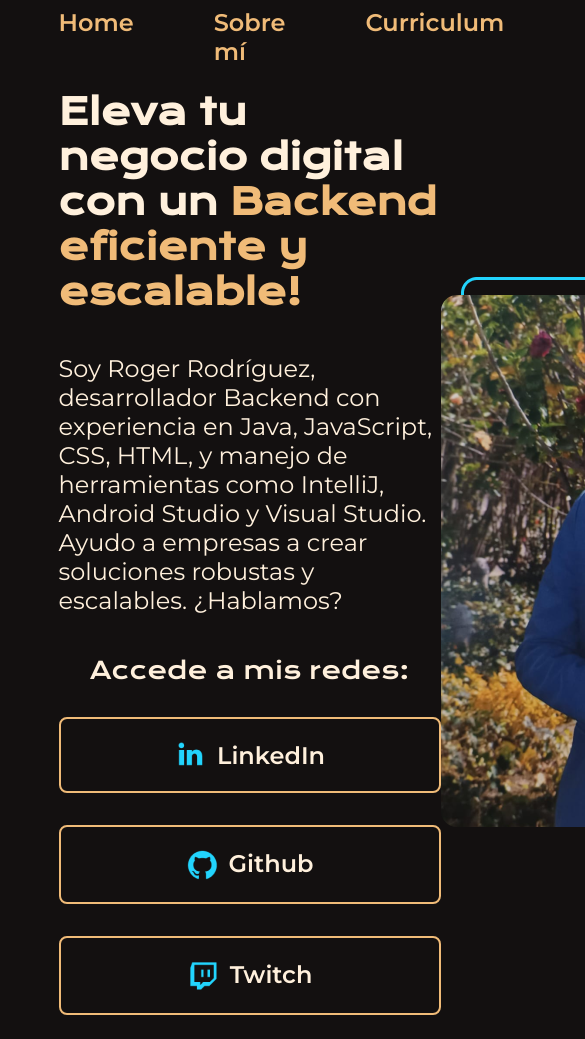
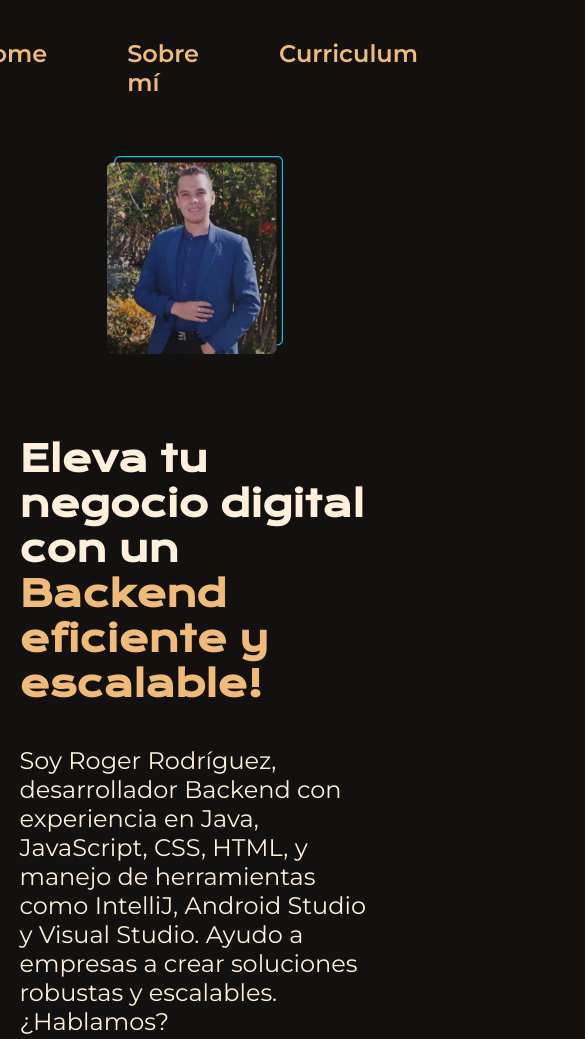
Before and after one commit to RogerLeo54/portafolio, a plain HTML site: page index.html in a window 390 px wide. Shown: the top 1039 px of the page, 585 px wide, since content can reach past the window. Drawn offline with nearby package versions, Linux system fonts and the light colour scheme.

Commit message:
se hace la pagina resposiva, adaptada a pantallas de dispositivos moviles

```diff
--- a/index.html
+++ b/index.html
@@ -41,7 +41,7 @@
             </div>
 
         </section>
-            <img src="./assets/Imagem.png" alt="imagen de Roger Rodriguez">
+            <img class="presentacion__imagen" src="./assets/Imagem.png" alt="imagen de Roger Rodriguez">
     </main>
     <footer class="footer">
         <p>Desarrollado por Roger Rodriguez, Alura Latam</p>
--- a/styles/style.css
+++ b/styles/style.css
@@ -34,7 +34,7 @@ body {
 
 .header__menu__link {
     font-family: var(--fuente-montserrat);
-    font-size: 24px;
+    font-size: 1.5rem;
     font-weight: 600;
     color: var(--color-terciario);
     text-decoration: none;
@@ -45,17 +45,18 @@ body {
     align-items: center;
     padding: 6% 15%;
     justify-content: space-between;
+    gap: 82px;
 }
 
 .presentacion__contenido {
-    width: 615px;
+    width: 50%;
     display: flex;
     flex-direction: column;
     gap: 40px;
 }
 
 .presentacion__contenido__titulo {
-    font-size: 36px;
+    font-size: 2.25rem;
     font-family: var(--fuente-krona);
 }
 
@@ -64,7 +65,7 @@ body {
 }
 
 .presentacion__contenido__texto {
-    font-size: 24px;
+    font-size: 1.5rem;
     font-family: var(--fuente-montserrat);
 }
 
@@ -78,17 +79,17 @@ body {
 
 .presentacion__enlaces__subtitulo {
     font-family: var(--fuente-krona);
-    font-size: 24px;
+    font-size: 1.5rem;
     font-weight: 400;
 }
 
 .presentacion__enlaces__link {
-    width: 378px;
+    width: 50%;
     text-align: center;
     padding: 21.5px 0;
     border-radius: 8px;
     font-family: var(--fuente-montserrat);
-    font-size: 24px;
+    font-size: 1.5rem;
     font-weight: 600;
     text-decoration: none;
     color: var(--color-secundario);
@@ -103,12 +104,35 @@ body {
     padding: 3%;
 }
 
+.presentacion__imagen {
+    width: 50%;
+}
+
 .footer {
     background-color: var(--color-terciario);
     padding: 24px;
     color: var(--color-primario);
     text-align: center;
     font-family: var(--fuente-montserrat);
-    font-size: 24px;
+    font-size: 1.5rem;
     font-weight: 400;
 }
+
+@media (max-width: 1200px) {
+    .header{
+        padding: 10%;
+    }
+
+    .header__menu{
+        justify-content: center;
+    }
+
+    .presentacion{
+        flex-direction: column-reverse;
+        padding: 5%;
+    }
+
+    .presentacion__contenido{
+        width: auto;
+    }
+  }
```
Also changed, not shown: about.html (+1 -1 lines), curriculum.html (+1 -1 lines).
